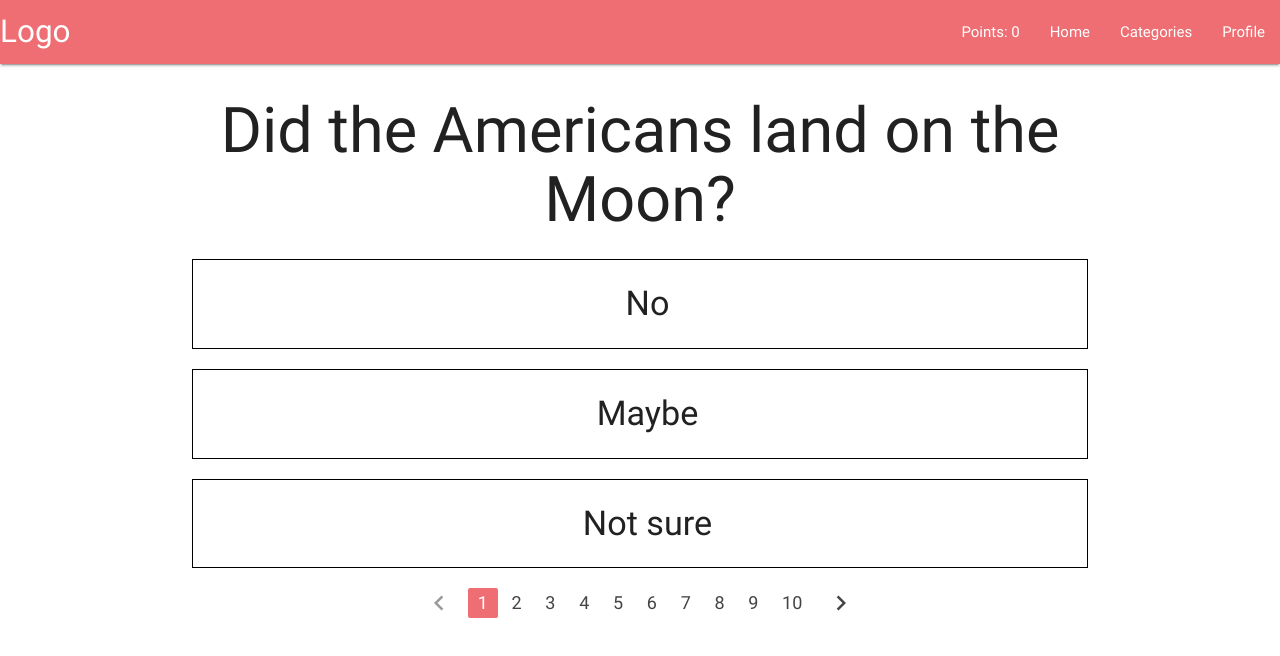
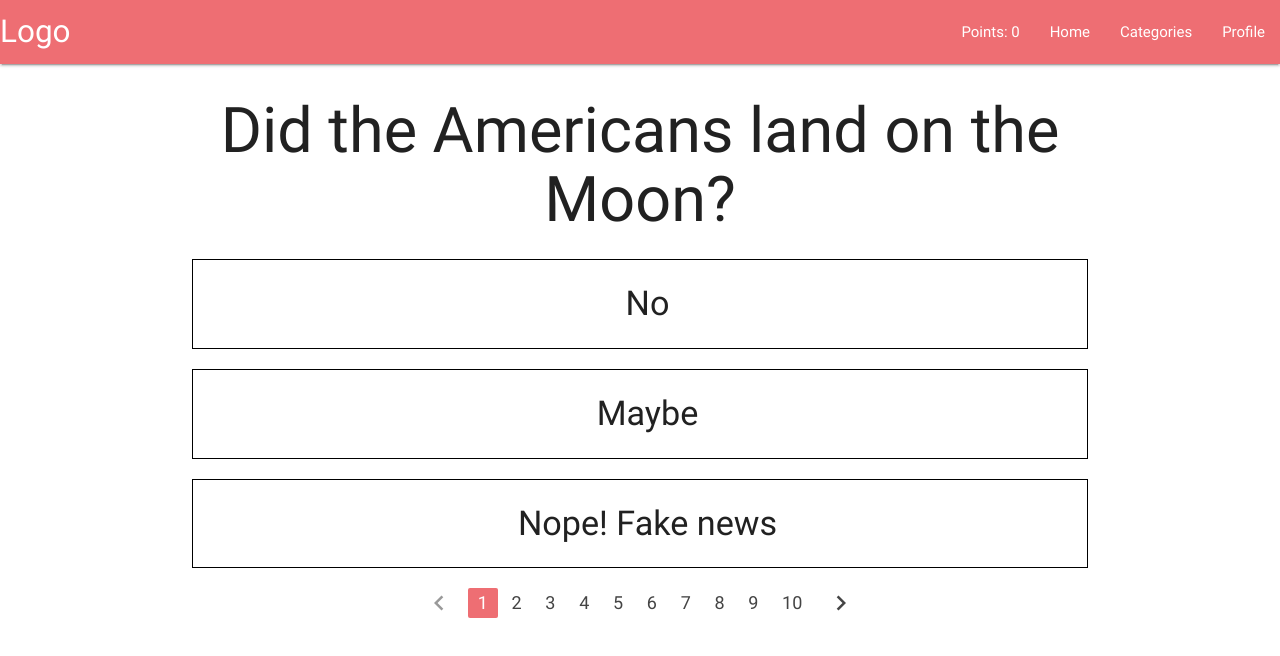
Before and after one commit to Ioan93Andrei/Quiz-Game, a plain HTML site: page index.html in a window 1280 px wide. Drawn offline with Linux system fonts and the light colour scheme.

Commit message:
just changed the third option a bit for fun

```diff
--- a/index.html
+++ b/index.html
@@ -36,7 +36,7 @@
       <div>
         <h4 id="choice" class="collection-item">No</h4>
         <h4 id="choice" class="collection-item">Maybe</h4>
-        <h4 id="choice" class="collection-item">Not sure</h4>
+        <h4 id="choice" class="collection-item">Nope! Fake news</h4>
       </div>
 
       <ul class="pagination container">
```
